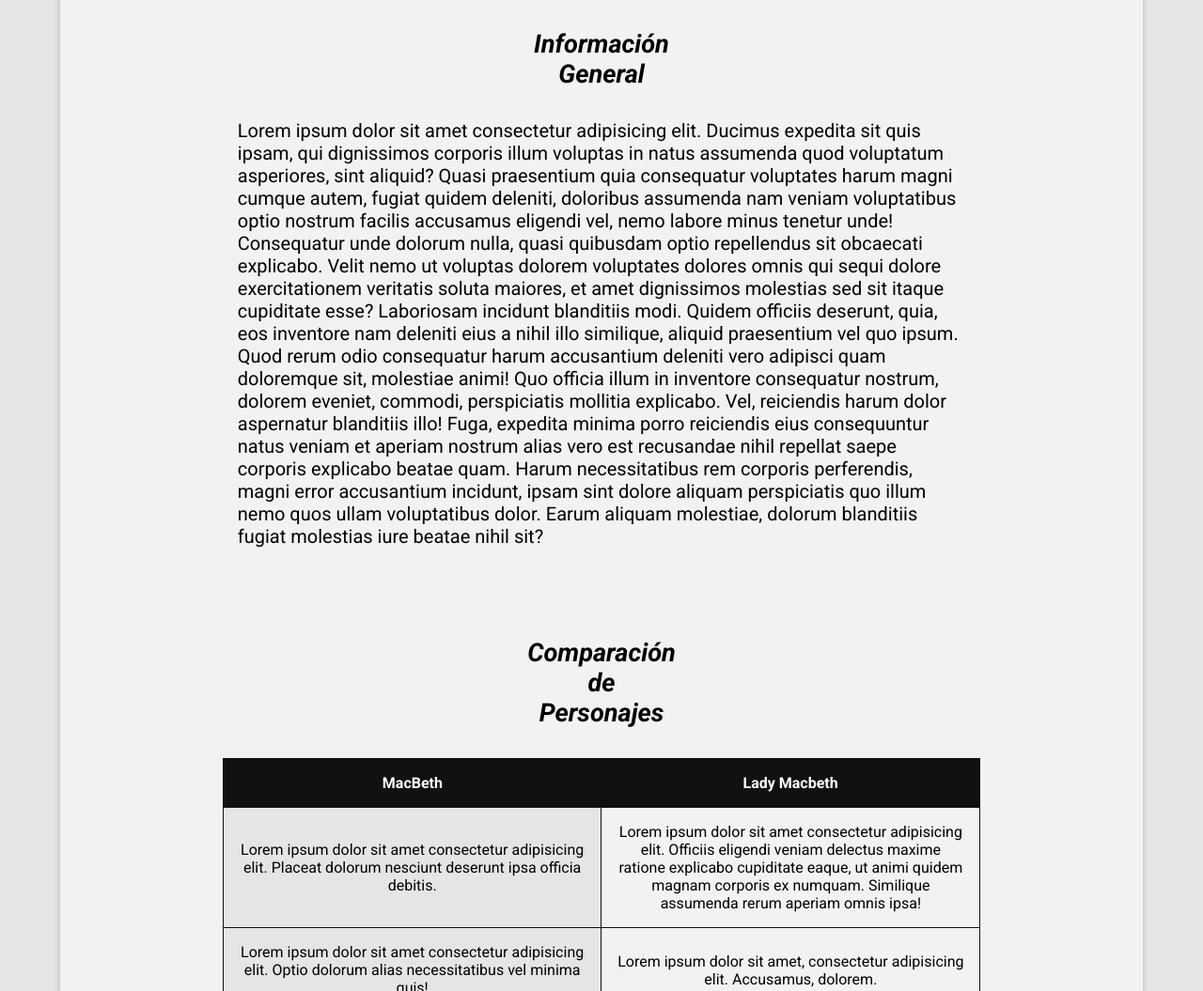
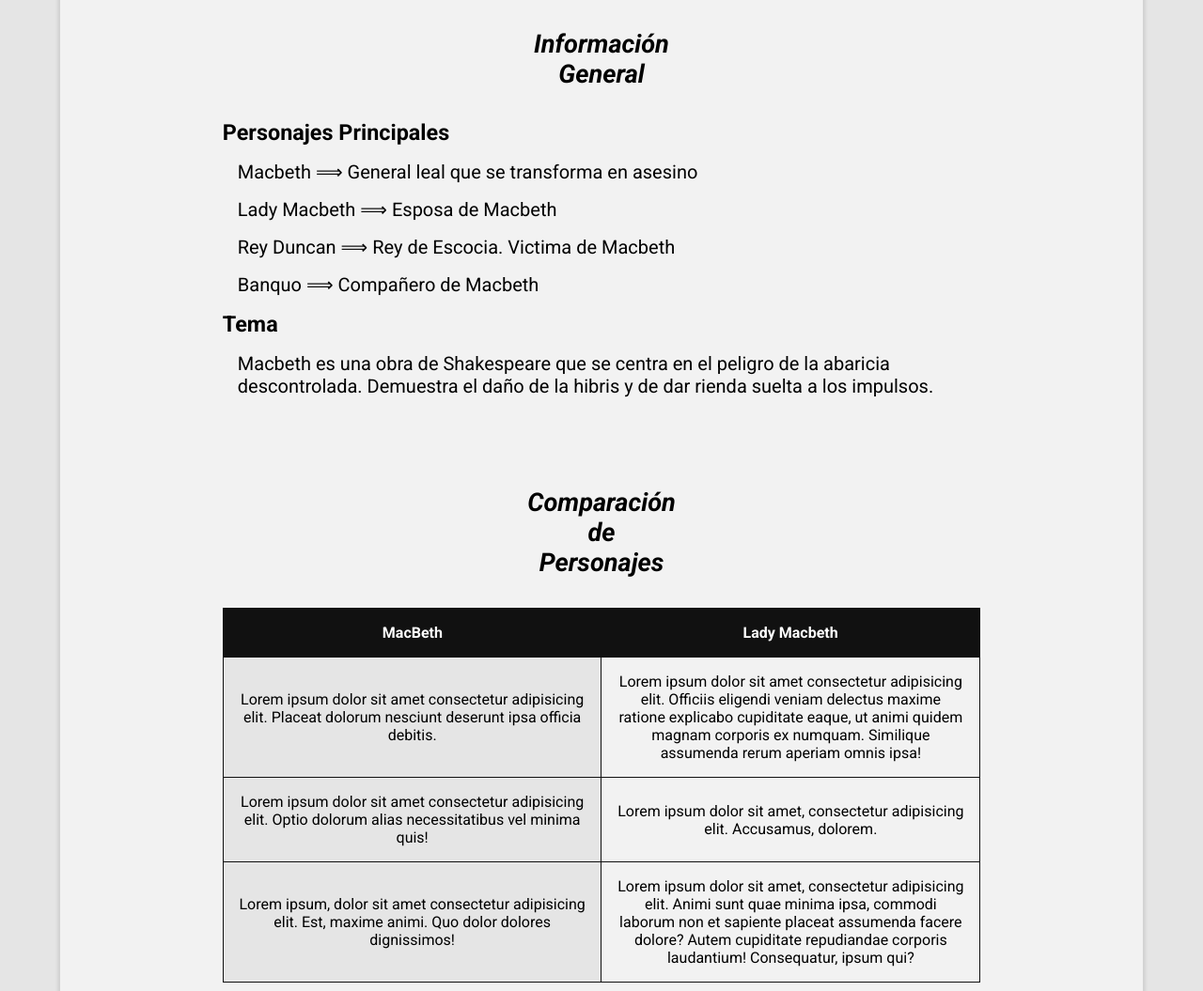
Before and after one commit to SanviDev/analisis-macbeth, a plain HTML site: page index.html in a window 1280 px wide. Shown: the part 720-1775 px from the top of the page at 94% size. Drawn offline with Linux system fonts and the light colour scheme.

Commit message:
Add files via upload

```diff
--- a/index.html
+++ b/index.html
@@ -15,7 +15,7 @@
         <div class="header-contain">
             <p><a href="public/html/resumen.html">Resumen</a></p>
             <p><a href="public/html/actividades.html">Actividades</a></p>
-            <p><a href="#other-text">Otro texto</a></p>
+            <p><a href="#other-text">Análisis de citas</a></p>
             <div class="theme" id="theme-switch">
                 <i class="fa-regular fa-moon fa-rotate-by" style="--fa-rotate-angle: 230deg; font-size: 2rem;"></i>
             </div>
@@ -23,40 +23,25 @@
     </header>
     <main>
         <div class="contain">
-            <h1>Análisis de <i>MacBeth</i></h1>
+            <h1>Análisis de <i>Macbeth</i></h1>
             <div class="img">
                 <img src="public/img/Macbeth-Portada.jpg" alt="Imagen de MacBeth">
             </div>
             <h2>Información <br> General</h2>
             <div class="text">
-                <p>Lorem ipsum dolor sit amet consectetur adipisicing elit. Ducimus expedita sit quis ipsam, qui
-                    dignissimos
-                    corporis illum voluptas in natus assumenda quod voluptatum asperiores, sint aliquid? Quasi
-                    praesentium quia
-                    consequatur voluptates harum magni cumque autem, fugiat quidem deleniti, doloribus assumenda nam
-                    veniam
-                    voluptatibus optio nostrum facilis accusamus eligendi vel, nemo labore minus tenetur unde!
-                    Consequatur unde
-                    dolorum nulla, quasi quibusdam optio repellendus sit obcaecati explicabo. Velit nemo ut voluptas
-                    dolorem
-                    voluptates dolores omnis qui sequi dolore exercitationem veritatis soluta maiores, et amet
-                    dignissimos molestias
-                    sed sit itaque cupiditate esse? Laboriosam incidunt blanditiis modi. Quidem officiis deserunt, quia,
-                    eos
-                    inventore nam deleniti eius a nihil illo similique, aliquid praesentium vel quo ipsum. Quod rerum
-                    odio
-                    consequatur harum accusantium deleniti vero adipisci quam doloremque sit, molestiae animi! Quo
-                    officia illum in
-                    inventore consequatur nostrum, dolorem eveniet, commodi, perspiciatis mollitia explicabo. Vel,
-                    reiciendis harum
-                    dolor aspernatur blanditiis illo! Fuga, expedita minima porro reiciendis eius consequuntur natus
-                    veniam et
-                    aperiam nostrum alias vero est recusandae nihil repellat saepe corporis explicabo beatae quam. Harum
-                    necessitatibus rem corporis perferendis, magni error accusantium incidunt, ipsam sint dolore aliquam
-                    perspiciatis quo illum nemo quos ullam voluptatibus dolor. Earum aliquam molestiae, dolorum
-                    blanditiis fugiat
-                    molestias iure beatae nihil sit?</p>
+                <h3>Personajes Principales</h3>
+                <p>Macbeth &xrArr; General leal que se transforma en asesino</p>
+                <p>Lady Macbeth &xrArr; Esposa de Macbeth</p>
+                <p>Rey Duncan &xrArr; Rey de Escocia. Victima de Macbeth</p>
+                <p>Banquo &xrArr; Compañero de Macbeth</p>
+                <h3>Tema</h3>
+                <p>
+                    Macbeth es una obra de Shakespeare que se centra en el peligro de la abaricia descontrolada.
+                    Demuestra el daño de la hibris y de dar rienda suelta a los impulsos.
+                </p>
             </div>
+
+
 
             <h2>Comparación <br> de <br> Personajes</h2>
             <table class="desktop">
```
